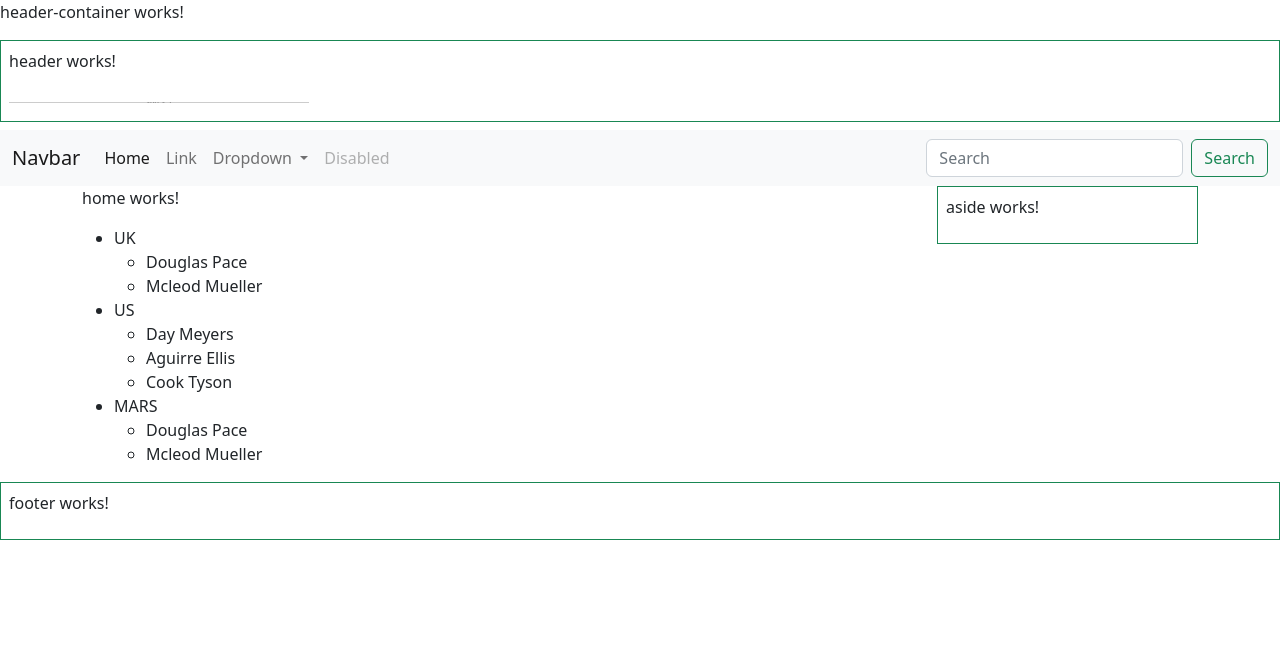
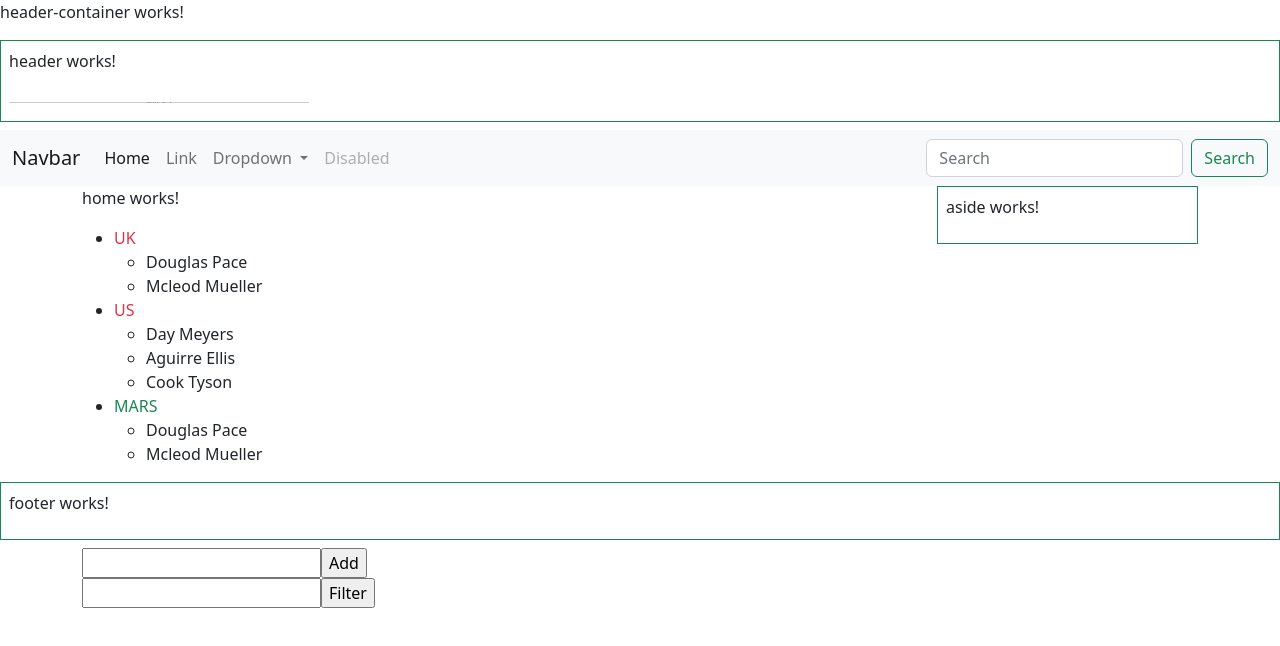
Before and after one commit to kakorotto/ng-app, an Angular app: page / in a window 1280 px wide. Shown: the top 646 px of the page. Built offline with nearby package versions, Linux system fonts and the light colour scheme.

Commit message:
adding ngSwitch to last task

```diff
--- a/src/app/app.component.html
+++ b/src/app/app.component.html
@@ -14,3 +14,5 @@
   </div>
 </div>
   <app-footer></app-footer>
+
+  <app-todo-list></app-todo-list>
--- a/src/app/home/home.component.html
+++ b/src/app/home/home.component.html
@@ -1,6 +1,10 @@
 <p>home works!</p>
 <ul>
-  <li *ngFor="let cotry of peopleByCountry"> {{cotry.country}}
+  <li *ngFor="let cotry of peopleByCountry" [ngSwitch]="cotry.country">
+    <div *ngSwitchCase="'UK'" class="text-danger">{{cotry.country}}</div>
+    <div *ngSwitchCase="'US'" class="text-danger">{{cotry.country}}</div>
+    <div *ngSwitchCase="'MARS'" class="text-success">{{cotry.country}}</div>
+    <div *ngSwitchDefault>{{cotry.country}}</div>
     <ul>
       <li *ngFor="let p of cotry.people"> {{p.name}}
       </li>
```
